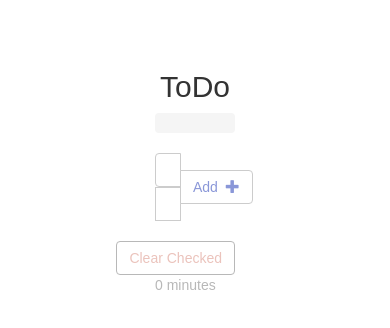
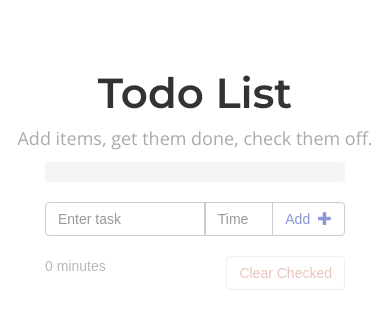
Before and after one commit to tinglof/meet, a React (Create React App) app: page / in a window 390 px wide. Shown: the top 328 px of the page. Built offline with nearby package versions, Linux system fonts and the light colour scheme.

Commit message:
Added responsiveness and changed colors slightly

```diff
--- a/public/index.html
+++ b/public/index.html
@@ -5,6 +5,7 @@
     <meta name="viewport" content="width=device-width, initial-scale=1">
     <link href="https://maxcdn.bootstrapcdn.com/bootstrap/3.3.7/css/bootstrap.min.css" rel="stylesheet" integrity="sha384-BVYiiSIFeK1dGmJRAkycuHAHRg32OmUcww7on3RYdg4Va+PmSTsz/K68vbdEjh4u" crossorigin="anonymous">
     <link rel="shortcut icon" href="%PUBLIC_URL%/favicon.ico">
+    <link href="https://fonts.googleapis.com/css?family=Montserrat:600|Open+Sans" rel="stylesheet">
     <!--
       Notice the use of %PUBLIC_URL% in the tag above.
       It will be replaced with the URL of the `public` folder during the build.
@@ -14,7 +15,7 @@
       work correctly both with client-side routing and a non-root public URL.
       Learn how to configure a non-root public URL by running `npm run build`.
     -->
-    <title>React App</title>
+    <title>TodoList App</title>
   </head>
   <body>
     <div id="root"></div>
--- a/src/App.css
+++ b/src/App.css
@@ -2,30 +2,27 @@
   text-align: center;
 }
 
-.App-logo {
-  animation: App-logo-spin infinite 10s linear;
-  height: 80px;
-}
-
-.App-header {
-  background-color: #222;
-  height: 150px;
-  padding: 20px;
-  color: white;
-}
 
 .App-intro {
   font-size: large;
 }
+
 
 .done  {
   text-decoration: line-through;
   background-color: #E5E4E3;
 }
 
-@keyframes App-logo-spin {
-  from { transform: rotate(0deg); }
-  to { transform: rotate(360deg); }
+.app-container .ingress {
+  color: #aaa;
+  font-family: 'Open sans';
+  font-size: 18px;
+  margin-bottom: 30x;
+}
+
+.app-container h2 {
+  font-family: 'Montserrat';
+  font-size: 42px;
 }
 
 .time{
@@ -48,7 +45,7 @@
 .app-container .btn-warning{
   color: #EBC3BC;
   background: #fff;
-  border-color: #b8b8b8;
+  border-color: #eee;
   transition: all .2s ease-in;
 }
 
@@ -87,11 +84,11 @@
   outline: none;
 }
 
-.glyphicon-chevron-down, .grey, .glyphicon-user {
+.glyphicon-chevron-down, .grey, .glyphicon-user, .comments {
   color: #b8b8b8;
 }
 
-.comments, .glyphicon-comment{
+ .glyphicon-comment{
   color: #FFDD8C;
 }
 
--- a/src/App.js
+++ b/src/App.js
@@ -7,8 +7,8 @@ class App extends Component {
     return (
       <div className="App">
         <div className="container app-container">
-
-          <h2>ToDo</h2>
+            <h2>Todo List</h2>
+            <p className="ingress">Add items, get them done, check them off.</p>
           <ListContainer />
 
         </div>
--- a/src/list_container.js
+++ b/src/list_container.js
@@ -124,7 +124,7 @@ calculatePercentage(){
     return(
 
     <div className="container">
-      <div className="col-xs-4 col-xs-offset-4">
+      <div className="col-xs-12 col-sm-8 col-sm-offset-2 col-md-6 col-md-offset-3 col-lg-4 col-lg-offset-4">
         <div className="progress">
           <div className="progress-bar" role="progressbar" aria-valuenow={this.state.checkedItems.length} aria-valuemin="0" aria-valuemax={this.state.items.length } style={{width: this.calculatePercentage()+'%'}}>
             <span className="sr-only">{this.calculatePercentage()} % Complete</span>
@@ -132,7 +132,7 @@ calculatePercentage(){
         </div>
       </div>
 
-      <div className="col-xs-4 col-xs-offset-4">
+      <div className="col-xs-12 col-sm-8 col-sm-offset-2 col-md-6 col-md-offset-3 col-lg-4 col-lg-offset-4">
         <div className="input-group">
 
           <input className="form-control" onKeyPress={ this.enterPress } value={this.state.textInput} onChange={this.userInput} id="textInput" type="text"
@@ -150,10 +150,10 @@ calculatePercentage(){
         </span>
       </div>
     </div>
-    <div className="col-xs-4 col-xs-offset-4">
+    <div className="col-xs-12 col-sm-8 col-sm-offset-2 col-md-6 col-md-offset-4 col-lg-4 col-lg-offset-4">
         <List updateCheckedItems={this.updateCheckedItems} items={this.state.items}/>
     </div>
-      <div className="col-xs-4 col-xs-offset-4">
+      <div className="col-xs-12 col-sm-8 col-sm-offset-2 col-md-6 col-md-offset-3 col-lg-4 col-lg-offset-4">
       <button type="Button" className="btn-warning btn pull-right" onClick={this.clearCheckItems}> Clear Checked </button>
       <p className="pull-left grey"> {this.calculateTime()} minutes </p>
       </div>
```
